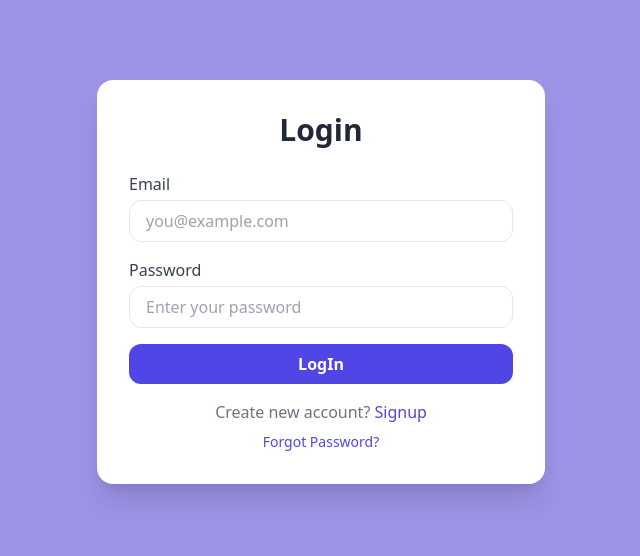
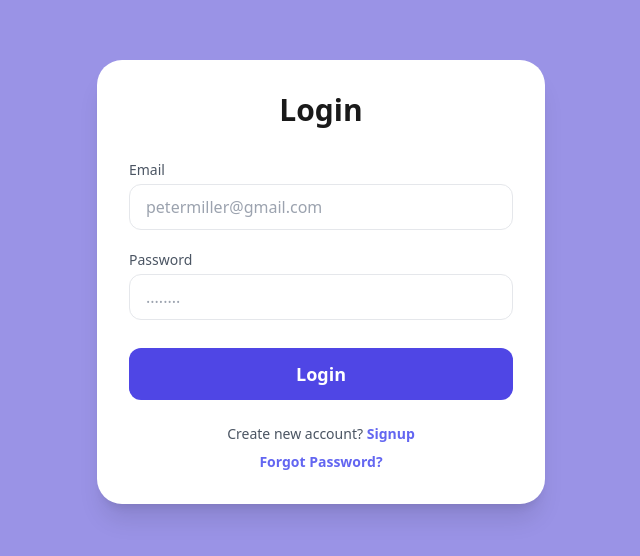
Before and after one commit to mauryakhushiramjeet/chat-app-socketIo-frontend, a React (Create React App) app: page / in a window 1280 px wide. Shown: the part 118-674 px from the top of the page, without its empty margins (319-959 px from the left). Built offline with nearby package versions, Linux system fonts and the light colour scheme; a web font is replaced by a local one.

Commit message:
created email resend page and also added user name in group messaged at per message

```diff
--- a/src/pages/ChatPage.jsx
+++ b/src/pages/ChatPage.jsx
@@ -81,7 +81,7 @@ const ChatPage = () => {
   const firstLoadRef = useRef(true);
   useEffect(() => {
     if (!logedInUser) return;
-    const newSocket = io("http://localhost:8085");
+    const newSocket = io(process.env.REACT_APP_BACKEND_URL);
     setSocket(newSocket);
     newSocket.emit("online-users", logedInUser?.id);
     newSocket.on("online-users", (onlineUsers) => {
--- a/src/pages/LogInPage.jsx
+++ b/src/pages/LogInPage.jsx
@@ -4,28 +4,51 @@ import { useNavigate } from "react-router-dom";
 import { toast } from "react-toastify";
 import { useFormik } from "formik";
 import { loginUser } from "../store/actions/userActions";
-import { loginSchema } from "../utills/authSchema";
+import { email_verify_Schema, loginSchema } from "../utills/authSchema";
+import { resendEmailVerification } from "../store/actions/verifyOtpActions";
 
 const LoginPage = ({ setCurrentForm, currentForm, setIsOtpSend }) => {
   const [loading, setLoading] = useState(false);
+  const [isUnverified, setIsUnverified] = useState(false);
+  const [showEmailVerifyFeild, setShowEmailVerifyFeild] = useState(false);
+
   const navigate = useNavigate();
   const dispatch = useDispatch();
 
-  const initialValues = {
+  const login_InitialValue = {
+    email: "",
+    password: "",
+  };
+  const verifyEmail_InitialValue = {
     email: "",
     password: "",
   };
 
   const { handleChange, handleBlur, handleSubmit, values, errors, touched } =
     useFormik({
-      initialValues,
-      validationSchema: loginSchema,
+      initialValues: showEmailVerifyFeild
+        ? verifyEmail_InitialValue
+        : login_InitialValue,
+      validationSchema: showEmailVerifyFeild
+        ? email_verify_Schema
+        : loginSchema,
       onSubmit: async (values) => {
         setLoading(true);
-
         try {
+          if (showEmailVerifyFeild) {
+            dispatch(resendEmailVerification({ email: values.email }))
+              .unwrap()
+              .then((res) => {
+                if (res.success) {
+                  toast.success(res.message);
+                  setIsOtpSend(true);
+                } else {
+                  toast.error(res.message);
+                }
+              });
+          } else {
             const res = await dispatch(
-            loginUser({ email: values.email, password: values.password })
+              loginUser({ email: values.email, password: values.password }),
             ).unwrap();
 
             if (res.success) {
@@ -35,9 +58,13 @@ const LoginPage = ({ setCurrentForm, currentForm, setIsOtpSend }) => {
             } else {
               toast.error(res.message);
             }
+          }
         } catch (err) {
           console.log(err);
           toast.error(err);
+          if (err === "Email is not verify") {
+            setIsUnverified(true);
+          }
         } finally {
           setLoading(false);
         }
@@ -46,74 +73,144 @@ const LoginPage = ({ setCurrentForm, currentForm, setIsOtpSend }) => {
 
   return (
     <div className="min-h-screen flex items-center justify-center bg-[#574CD6]/60 p-4">
-      <div className="bg-white shadow-xl rounded-2xl p-8 w-full max-w-md">
-        <h1 className="text-3xl font-bold text-center text-gray-800 mb-6">
-          Login
+      <div className="bg-white shadow-xl rounded-[25px] p-8 w-full max-w-md">
+        {showEmailVerifyFeild ? (
+          <div className="space-y-6">
+            <h1 className="text-3xl font-bold text-center text-gray-800 mb-2">
+              Verify Email
             </h1>
-
-        <form onSubmit={handleSubmit} className="space-y-4">
+            <p className="text-center text-gray-500 text-sm mb-4">
+              Enter your email to receive a new verification link.
+            </p>
+            <div className="space-y-4">
               <div>
-            <label className="block text-gray-700 font-medium mb-1">Email</label>
+                <label className="block text-gray-700 font-medium mb-1">
+                  Email Address
+                </label>
                 <input
                   type="email"
                   name="email"
                   value={values.email}
                   onChange={handleChange}
                   onBlur={handleBlur}
-              className={`w-full px-4 py-2 border rounded-xl focus:outline-none focus:ring-2 focus:ring-indigo-400 ${
-                touched.email && errors.email ? "border-red-500" : ""
+                  placeholder="petermiller@gmail.com"
+                  className={`w-full px-4 py-3 border rounded-xl focus:outline-none focus:ring-2 focus:ring-indigo-400 transition-all ${
+                    touched.email && errors.email
+                      ? "border-red-500"
+                      : "border-gray-200"
                   }`}
-              placeholder="you@example.com"
+                />
+              </div>
+              <button
+                onClick={handleSubmit}
+                disabled={loading}
+                className="w-full bg-indigo-600 text-white py-3.5 rounded-xl font-bold text-lg hover:bg-indigo-700 transition-all"
+              >
+                {loading ? "Sending..." : "Send Verification Link"}
+              </button>
+              <button
+                onClick={() => setShowEmailVerifyFeild(false)}
+                className="w-full text-indigo-600 text-sm font-semibold hover:underline"
+              >
+                Back to Login
+              </button>
+            </div>
+          </div>
+        ) : (
+          <>
+            <h1 className="text-3xl font-bold text-center text-[#1a1a1a] mb-8">
+              Login
+            </h1>
+
+            <form onSubmit={handleSubmit} className="space-y-5">
+              <div>
+                <label className="block text-gray-600 font-medium mb-1 text-sm">
+                  Email
+                </label>
+                <input
+                  type="email"
+                  name="email"
+                  value={values.email}
+                  onChange={handleChange}
+                  onBlur={handleBlur}
+                  className={`w-full px-4 py-2.5 border rounded-xl focus:outline-none focus:ring-2 focus:ring-indigo-400 ${
+                    touched.email && errors.email
+                      ? "border-red-500"
+                      : "border-gray-200"
+                  }`}
+                  placeholder="petermiller@gmail.com"
                 />
                 {touched.email && errors.email && (
-              <p className="text-red-600 text-sm mt-1">{errors.email}</p>
+                  <p className="text-red-600 text-xs mt-1">{errors.email}</p>
                 )}
               </div>
 
               <div>
-            <label className="block text-gray-700 font-medium mb-1">Password</label>
+                <label className="block text-gray-600 font-medium mb-1 text-sm">
+                  Password
+                </label>
                 <input
                   type="password"
                   name="password"
                   value={values.password}
                   onChange={handleChange}
                   onBlur={handleBlur}
-              className={`w-full px-4 py-2 border rounded-xl focus:outline-none focus:ring-2 focus:ring-indigo-400 ${
-                touched.password && errors.password ? "border-red-500" : ""
+                  className={`w-full px-4 py-2.5 border rounded-xl focus:outline-none focus:ring-2 focus:ring-indigo-400 ${
+                    touched.password && errors.password
+                      ? "border-red-500"
+                      : "border-gray-200"
                   }`}
-              placeholder="Enter your password"
+                  placeholder="........"
                 />
                 {touched.password && errors.password && (
-              <p className="text-red-600 text-sm mt-1">{errors.password}</p>
+                  <p className="text-red-600 text-xs mt-1">{errors.password}</p>
                 )}
               </div>
 
+              <div className="pt-2 space-y-3">
                 <button
                   type="submit"
                   disabled={loading}
-            className="w-full bg-indigo-600 text-white py-2 rounded-xl hover:bg-indigo-700 transition-colors font-semibold"
+                  className={`w-full py-3 rounded-xl font-bold text-lg transition-colors ${
+                    isUnverified
+                      ? "bg-[#D1D5DB] text-white cursor-not-allowed"
+                      : "bg-indigo-600 text-white hover:bg-indigo-700"
+                  }`}
                 >
-            {loading ? "Login..." : "LogIn"}
+                  {loading ? "Login..." : "Login"}
                 </button>
+
+                {isUnverified && (
+                  <button
+                    type="button"
+                    onClick={() => setShowEmailVerifyFeild(true)}
+                    className="w-full bg-white border-[1.5px] border-indigo-400 text-indigo-500 py-3 rounded-xl font-bold text-lg hover:bg-indigo-50 transition-colors"
+                  >
+                    Resend Verification Email
+                  </button>
+                )}
+              </div>
             </form>
 
-        <p className="text-center text-gray-500 mt-4">
+            <div className="mt-6 text-center">
+              <p className="text-sm text-gray-600">
                 Create new account?{" "}
                 <span
                   onClick={() => setCurrentForm("signup")}
-            className="text-indigo-600 hover:underline cursor-pointer"
+                  className="text-indigo-500 font-semibold hover:underline cursor-pointer"
                 >
                   Signup
                 </span>
               </p>
-        <div className="flex items-center justify-center">
               <p
                 onClick={() => setCurrentForm("forget-password")}
-            className="w-fit text-center text-sm text-indigo-600 mt-2 cursor-pointer hover:underline"
+                className="text-sm text-indigo-500 font-semibold mt-2 cursor-pointer hover:underline"
               >
                 Forgot Password?
               </p>
             </div>
+          </>
+        )}
       </div>
     </div>
   );
--- a/src/pages/VerifyEmailPage.jsx
+++ b/src/pages/VerifyEmailPage.jsx
@@ -101,7 +101,7 @@ const VerifyEmailPage = ({ currentForm, setCurrentForm, setIsOtpSend }) => {
   const handleResend = () => {
     if (currentForm === "login") {
       // for email verify resend mail
-      dispatch(resendEmailVerification(email))
+      dispatch(resendEmailVerification({ email }))
         .unwrap()
         .then((res) => {
           if (res.success) {
@@ -118,6 +118,7 @@ const VerifyEmailPage = ({ currentForm, setCurrentForm, setIsOtpSend }) => {
         });
     }
     if (currentForm === "forget-password") {
+      setLoading(true);
       console.log("jkhdsjha,email", email);
       dispatch(resendMailForgetPassword(email))
         .unwrap()
@@ -129,10 +130,12 @@ const VerifyEmailPage = ({ currentForm, setCurrentForm, setIsOtpSend }) => {
             setOtp(new Array(6).fill(""));
           } else {
             toast.error(res.message);
+            setLoading(false);
           }
         })
         .catch((error) => {
           console.log(error);
+          setLoading(false);
         });
     }
   };
--- a/src/utills/authSchema.js
+++ b/src/utills/authSchema.js
@@ -23,11 +23,11 @@ export const loginSchema = yup.object().shape({
   password: yup
     .string()
     .required("Password is required")
-    .min(8, "Password must be at least 8 characters")
-    // .matches(
-    //   /^(?=.*[A-Z])(?=.*[a-z])(?=.*\d)(?=.*[@$!%*?&#])/,
-    //   "Password must contain uppercase, lowercase, number and special character",
-    // ),
+    .min(8, "Password must be at least 8 characters"),
+  // .matches(
+  //   /^(?=.*[A-Z])(?=.*[a-z])(?=.*\d)(?=.*[@$!%*?&#])/,
+  //   "Password must contain uppercase, lowercase, number and special character",
+  // ),
 });
 export const signupSchema = yup.object({
   name: yup.string().required("Name is required"),
@@ -53,3 +53,6 @@ export const forgetPassword_OtpSchema = yup.object().shape({
     .length(6, "OTP must be 6 digits")
     .required("OTP is required"),
 });
+export const email_verify_Schema = yup.object().shape({
+  email: yup.string().email("Invalid email").required("Email is required"),
+});
```
Also changed, not shown: 1 other file (tests, documents, lock files or other folders). Lines whose indentation alone changed are shown as unchanged.
